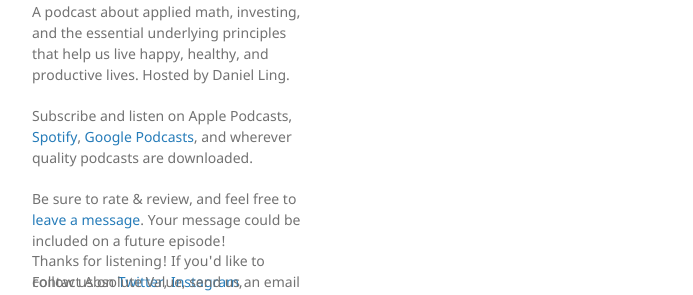
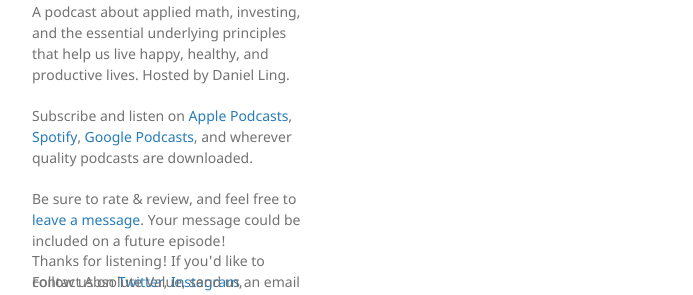
Before and after one commit to absolutevaluepodcast/absolutevalue.github.io, a Jekyll site: the page built from docs/another-page.md, in a window 1280 px wide. Shown: the part 434-729 px from the top of the page, without its empty margins (178-871 px from the left). Built offline with Jekyll 4.4.1, drawn with Linux system fonts in a browser that asks for light colours; part of the change alters nothing that is shown.

```diff
--- a/docs/_layouts/default.html
+++ b/docs/_layouts/default.html
@@ -25,7 +25,7 @@
 
         <p>{{ site.description | default: site.github.project_tagline }}</p>
 
-        <p>Subscribe and listen on Apple Podcasts, <a href="https://open.spotify.com/show/5xOCE50HXXHvWRPP8eToP0">Spotify</a>, <a href="https://www.google.com/podcasts?feed=aHR0cHM6Ly9hbmNob3IuZm0vcy8zM2RhYTVjNC9wb2RjYXN0L3Jzcw==">Google Podcasts</a>, and wherever quality podcasts are downloaded.</p>
+        <p>Subscribe and listen on <a href="https://www.applepodcasts.com/absolutevalue">Apple Podcasts</a>, <a href="https://open.spotify.com/show/5xOCE50HXXHvWRPP8eToP0">Spotify</a>, <a href="https://www.google.com/podcasts?feed=aHR0cHM6Ly9hbmNob3IuZm0vcy8zM2RhYTVjNC9wb2RjYXN0L3Jzcw==">Google Podcasts</a>, and wherever quality podcasts are downloaded.</p>
 
         <p>Be sure to rate & review, and feel free to <a href="https://anchor.fm/daniel-ling/message">leave a message</a>. Your message could be included on a future episode!</p>
 
```
